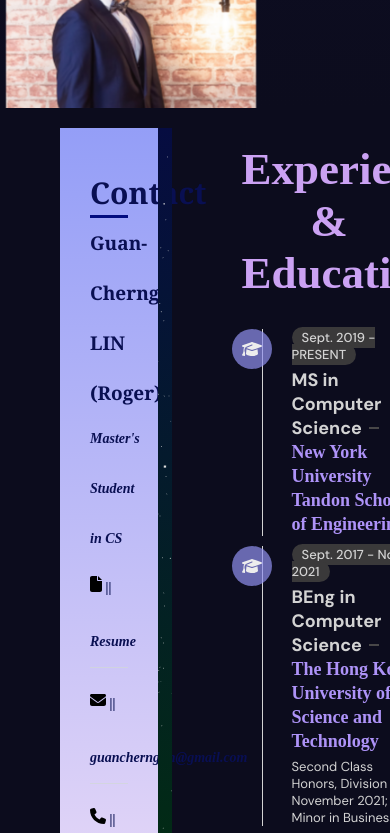
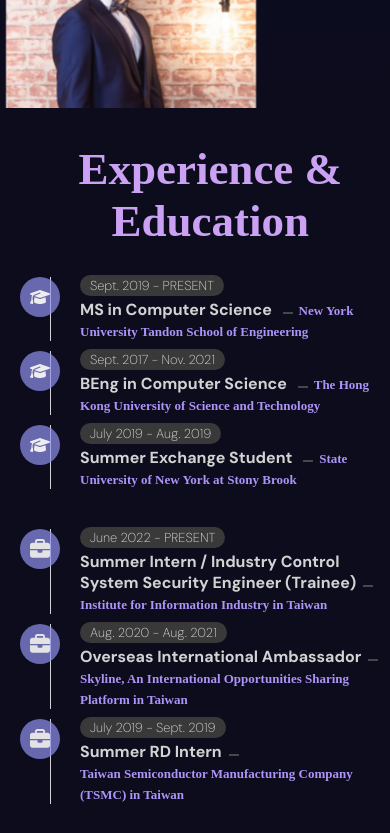
Before and after one commit to guanroger/guanroger.github.io, a React (Vite) app: page / in a window 390 px wide. Shown: the part 1580-2413 px from the top of the page. Built offline with nearby package versions, Linux system fonts and the light colour scheme.

Commit message:
contact mobile and minor changes

```diff
--- a/src/components/contact/contact.scss
+++ b/src/components/contact/contact.scss
@@ -37,10 +37,10 @@
     width: 200%;
     bottom: 0%;
     right: 0%;
-    text-align: right;
+    text-align: righcenter ;
     margin-top: auto;
     font-size: 10px;
-    letter-spacing: 2px;
+    letter-spacing: 1.5px;
 
   }
 
--- a/src/components/experience/experiences.scss
+++ b/src/components/experience/experiences.scss
@@ -1,3 +1,4 @@
+@import"../../App.scss";
 
 
 
@@ -10,6 +11,14 @@
         max-width: 100%;
         height: 100%;
         margin: 20px;
+
+
+        @include mobile {
+            width: 100%;
+
+            flex-direction: column;
+
+        }
 
         h2{
             font-size: 45px;
@@ -35,6 +44,12 @@
                 text-align: center;
                 width: 70%;
             }
+
+
+            @include mobile {
+                display: none;
+
+            }
         }
 
 
@@ -48,6 +63,12 @@
             max-width: 25vw;
             margin-left: 40px;
             color: #090f52;
+
+            @include mobile {
+                display: none;
+
+
+            }
 
             .contacts{
             height: 50px;
@@ -98,6 +119,11 @@
             gap: 30px;
             padding-left: 60px;
 
+            @include mobile {
+                width: 95%;
+                padding-left: 0px;
+              }
+
 
            }
 
--- a/src/components/experience/resumeItem.scss
+++ b/src/components/experience/resumeItem.scss
@@ -1,3 +1,4 @@
+@import"../../App.scss";
 .resumeItem{
     position: relative;
     padding-left: 60px;
@@ -26,12 +27,19 @@
         border-radius: 20px;
         font-size: small;
         font-weight: 500;
+        @include mobile {
+            font-weight: 200;
+
+          }
     }
 
     .resumeSubtitle{
         font-size: large;
         font-weight: 700;
         margin-block: 5px 5px;
+        @include mobile {
+            font-size: medium;
+          }
     }
     .resumeSubtitle span {
         color: rgb(174, 147, 248);
@@ -40,6 +48,9 @@
         font-weight: 600;
         position: relative;
         padding-left: 23px;
+        @include mobile {
+            font-size: small;
+          }
     }
 
     .resumeSubtitle span::before {
@@ -68,3 +79,9 @@
     left: 30px;
     border-left: 1px solid lightgray;
 }
+
+@include mobile {
+    .resumeDescription{
+        display: none;
+    }
+  }
```
